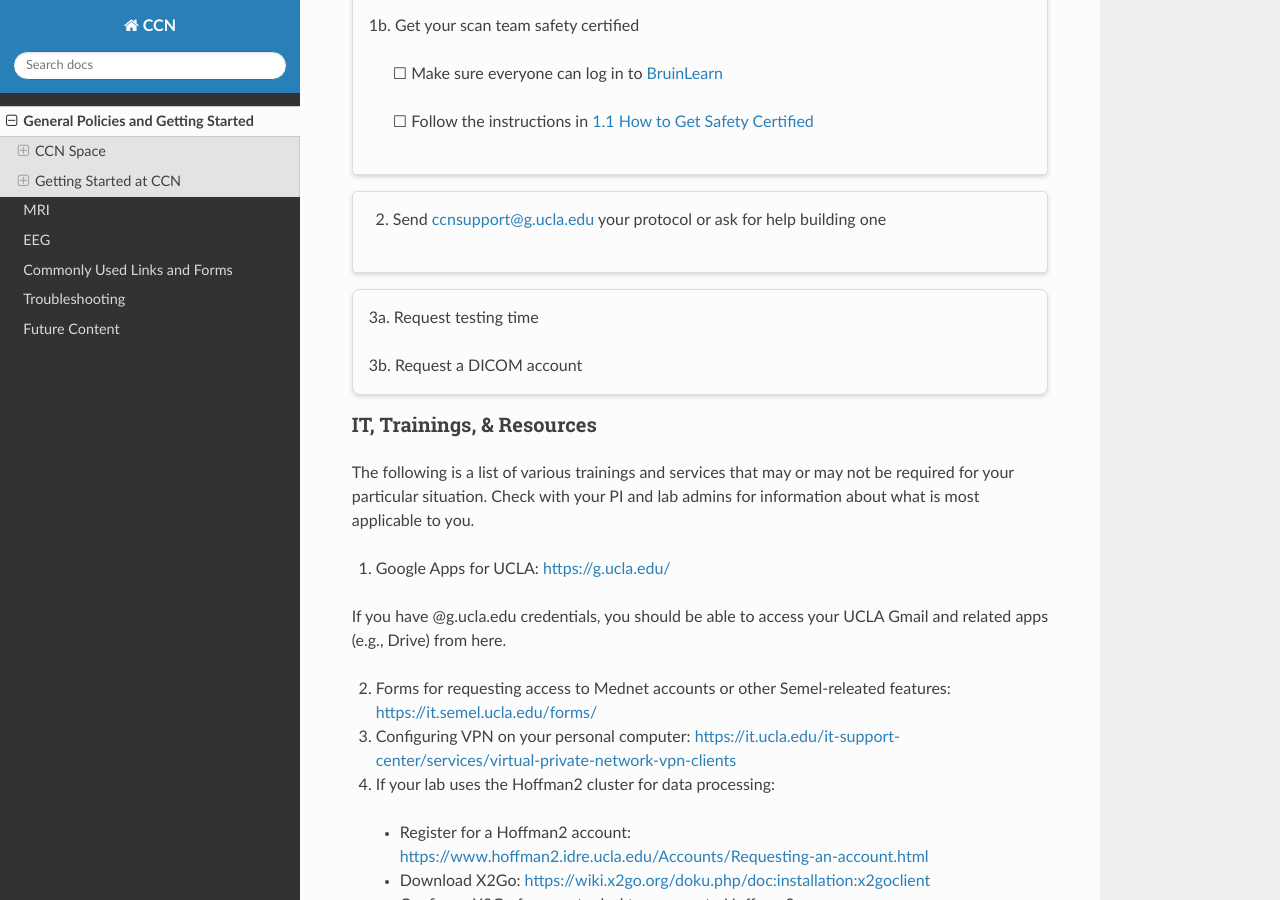
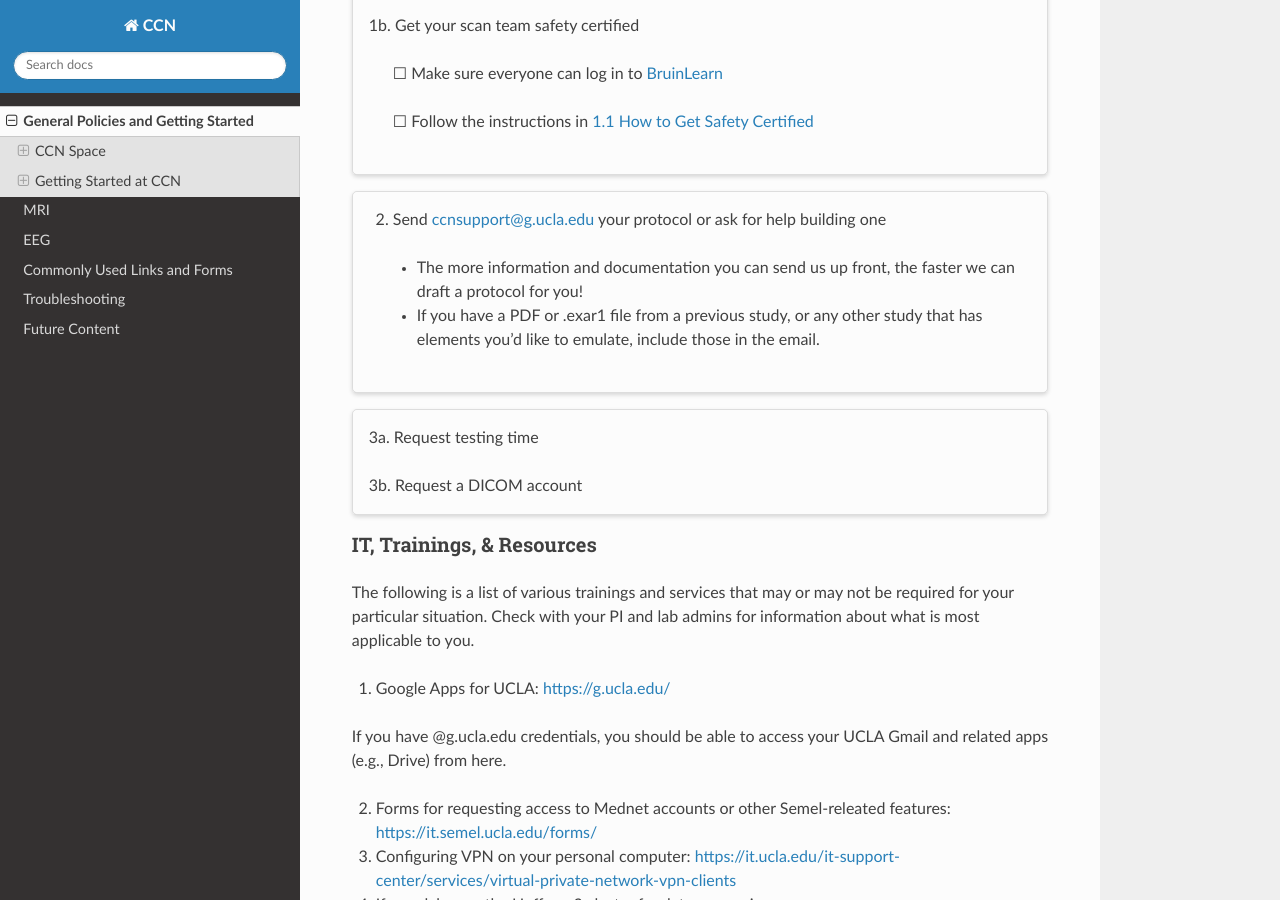
Before and after one commit to CCN-Support/CCN_Wiki, a Sphinx documentation site: the page built from docs/source/generalpolicies.rst, in a window 1280 px wide and 900 px high, scrolled down 4111 px. Built offline with Sphinx 7.4.7 and the Read the Docs theme 3.1.0, drawn with Linux system fonts in a browser that asks for light colours.

Commit message:
Update generalpolicies.rst

```diff
--- a/docs/source/generalpolicies.rst
+++ b/docs/source/generalpolicies.rst
@@ -121,8 +121,11 @@
 
   2. Send ccnsupport@g.ucla.edu your protocol or ask for help building one
 
+    * The more information and documentation you can send us up front, the faster we can draft a protocol for you!
+    * If you have a PDF or .exar1 file from a previous study, or any other study that has elements you'd like to emulate, include those in the email.
+
 .. card::
-  :class-card: sd-rounded-3
+  :class-card: sd-rounded-2
 
   3a. Request testing time
 
```
Also changed, not shown: other parts of docs/source/generalpolicies.rst (+1 -1 lines).
